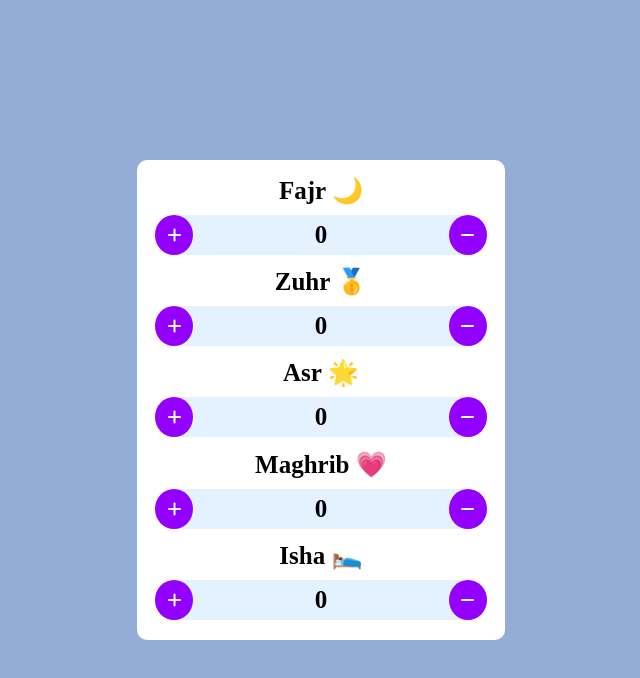
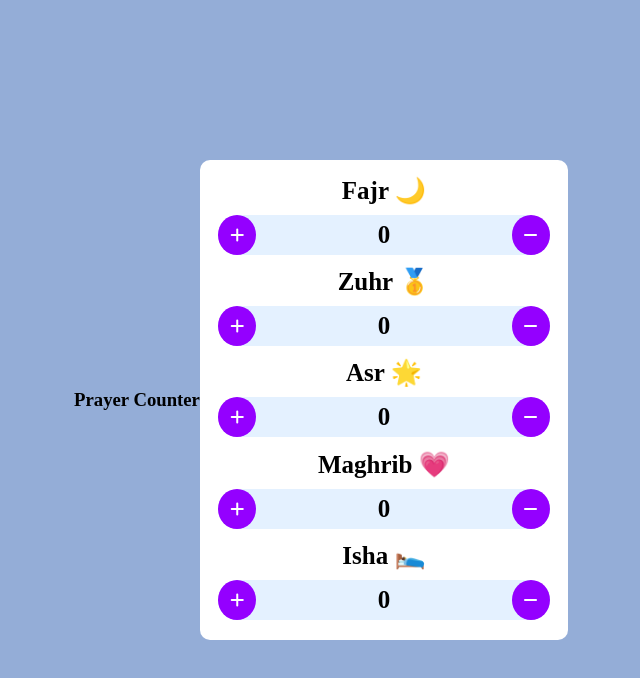
Before and after one commit to siddique-awan/counter, a plain HTML site: page index.html in a window 1280 px wide. Shown: the whole page, without its empty margins (319-959 px from the left). Drawn offline with Linux system fonts and the light colour scheme.

Commit message:
Update index.html

```diff
--- a/index.html
+++ b/index.html
@@ -7,6 +7,7 @@
     <link rel="stylesheet" href="style.css">
 </head>
 <body>
+    <h3 class="heading">Prayer Counter </h3>
     <div class="main">
         <div class="box" id="box-1">
             <h3 class="title"> Fajr </h3>
```
